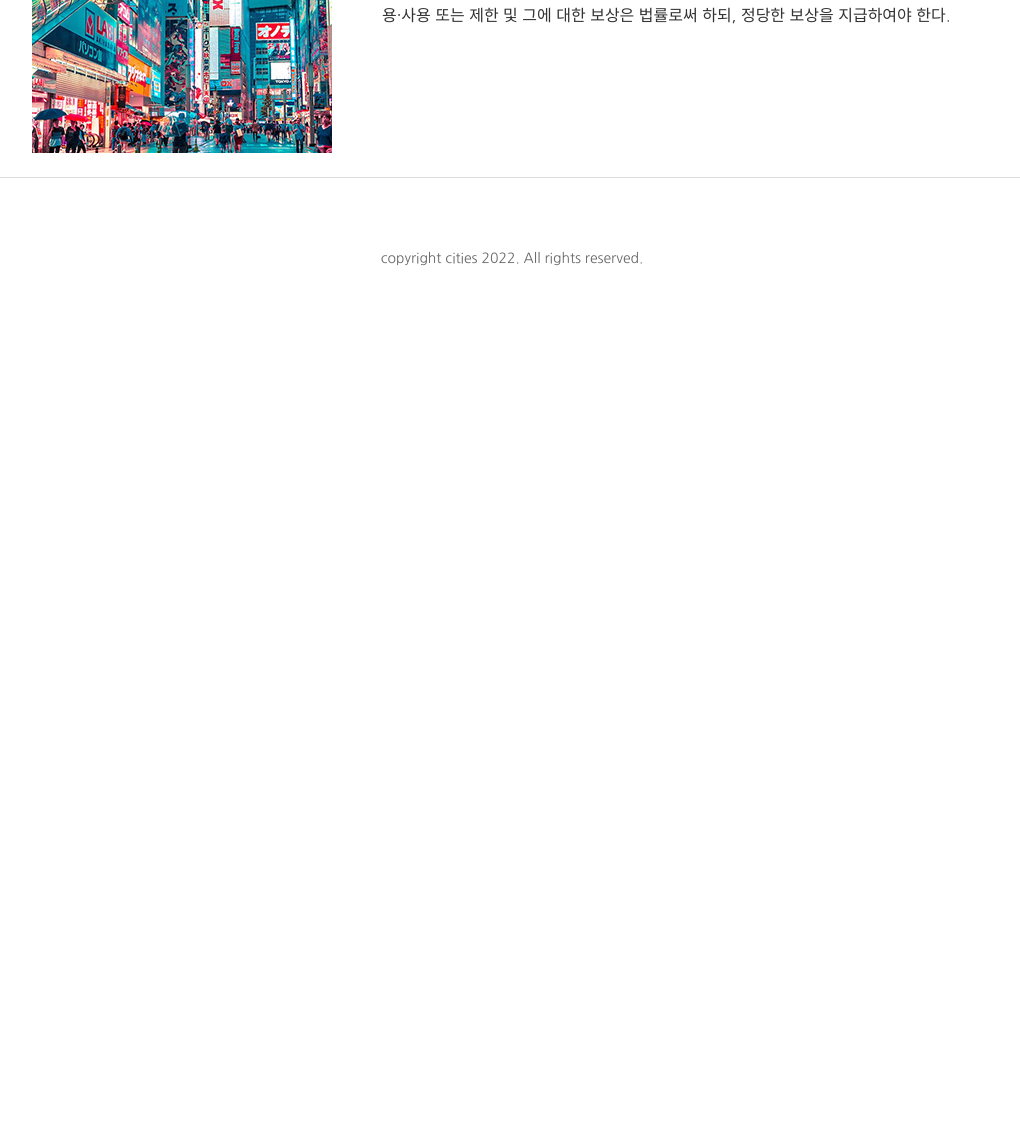
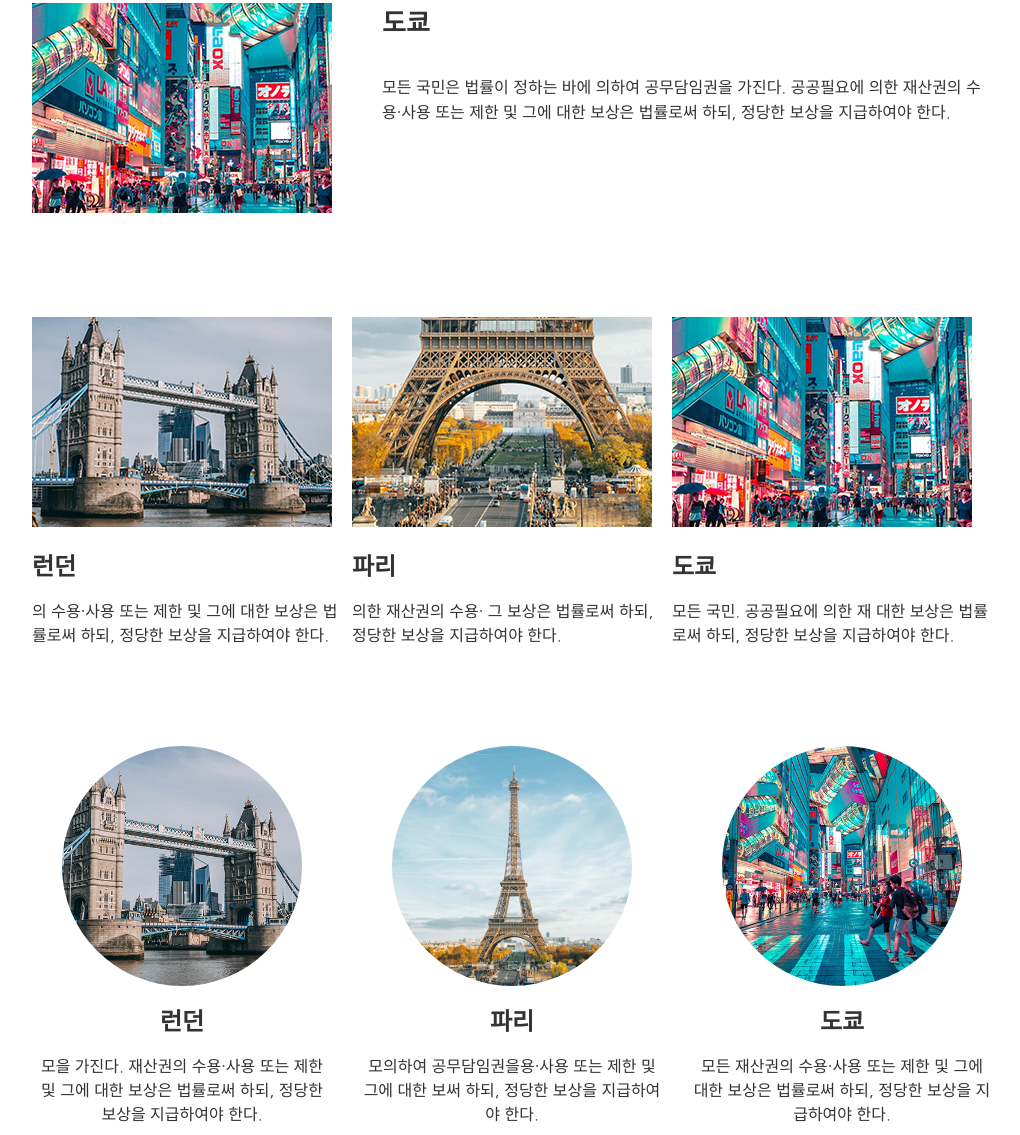
Before and after one commit to KIMHwinJin/cities_03, a plain HTML site: page index.html in a window 1280 px wide. Shown: the part 737-1872 px from the top of the page, without its empty margins (128-1148 px from the left). Before the commit the page ends 1074 px from the top, so only its background shows below. Drawn offline with Linux system fonts and the light colour scheme.

Commit message:
cities_end

```diff
--- a/css/main.css
+++ b/css/main.css
@@ -65,11 +65,79 @@ body {
     margin: 0 auto;
 }
 
+.container ul {
+    margin-bottom: 100px;
+}
+
 .container .item li {
     display: flex;
     gap: 50px;
+    margin-bottom: 30px;
 }
 
+.container .item .text {
+    line-height: 1.6;
+}
+
+.container .item h2 {
+    font-size: 26px;
+    margin-bottom: 30px;
+}
+
+/* item_02 */
+
+.container .item_02 {
+    display: flex;
+}
+
+.container .item_02 li {
+    width: 1000px;
+    justify-content: space-between;
+}
+
+.container .item_02 li h2 {
+    padding: 16px 0;
+}
+
+/* .item_03 */
+.container .item_03 {
+    display: flex;
+    justify-content: space-between ;
+}
+
+.container .item_03 .photo {
+    width: 240px;
+    height: 240px;
+    background-color: #ddd;
+    margin: 0 auto;
+    border-radius: 240px;
+    background-repeat: no-repeat;
+    background-position: center;
+    background-size: cover;
+}
+
+.container .item_03 .photo.london {
+    background-image: url("../images/london_b.jpg");
+}
+
+.container .item_03 .photo.paris {
+    background-image: url("../images/paris_b.jpg");
+}
+
+.container .item_03 .photo.tokyo {
+    background-image: url("../images/tokyo_b.jpg");
+}
+
+.container .item_03 .text {
+    width: 300px;
+    text-align: center;
+}
+
+.container .item_03 .text h2 {
+    padding: 16px 0;
+}
+
+/* .bottom */
 .bottom {
     height: 160px;
     font-size: 14px;
--- a/index.html
+++ b/index.html
@@ -51,6 +51,66 @@
                 </div>
             </li>
         </ul>
+
+        <ul class="item_02">
+            <li>
+                <div class="photo">
+                    <img src="images/london.jpg" alt="">
+                </div>
+                <div class="text">
+                    <h2>런던</h2>
+                    <p> 의 수용·사용 또는 제한 및 그에 대한 보상은 법률로써 하되, 정당한 보상을 지급하여야 한다.</p>
+                </div>
+            </li>
+
+            <li>
+                <div class="photo">
+                    <img src="images/paris.jpg" alt="">
+                </div>
+                <div class="text">
+                    <h2>파리</h2> 의한 재산권의 수용· 그 보상은 법률로써 하되, 정당한 보상을 지급하여야 한다.</p>
+                </div>
+            </li>
+
+            <li>
+                <div class="photo">
+                    <img src="images/tokyo.jpg" alt="">
+                </div>
+                <div class="text">
+                    <h2>도쿄</h2>
+                    <p>모든 국민. 공공필요에 의한 재 대한 보상은 법률로써 하되, 정당한 보상을 지급하여야 한다.</p>
+                </div>
+            </li>
+        </ul>
+
+        <ul class="item_03">
+            <li>
+                <div class="photo london"> </div>
+                <div class="text">
+                    <h2>런던</h2>
+                    <p>모을 가진다.  재산권의 수용·사용 또는 제한 및 그에 대한 보상은 법률로써 하되, 정당한 보상을 지급하여야 한다.</p>
+                </div>
+            </li>
+
+            <li>
+                <div class="photo paris">
+
+                </div>
+                <div class="text">
+                    <h2>파리</h2>
+                    <p>모의하여 공무담임권을용·사용 또는 제한 및 그에 대한 보써 하되, 정당한 보상을 지급하여야 한다.</p>
+                </div>
+            </li>
+
+            <li>
+                <div class="photo tokyo"> </div>
+                <div class="text">
+                    <h2>도쿄</h2>
+                    <p>모든 재산권의 수용·사용 또는 제한 및 그에 대한 보상은 법률로써 하되, 정당한 보상을 지급하여야 한다.</p>
+                </div>
+            </li>
+        </ul>
+
     </div>
 
     <div class="bottom">
```
